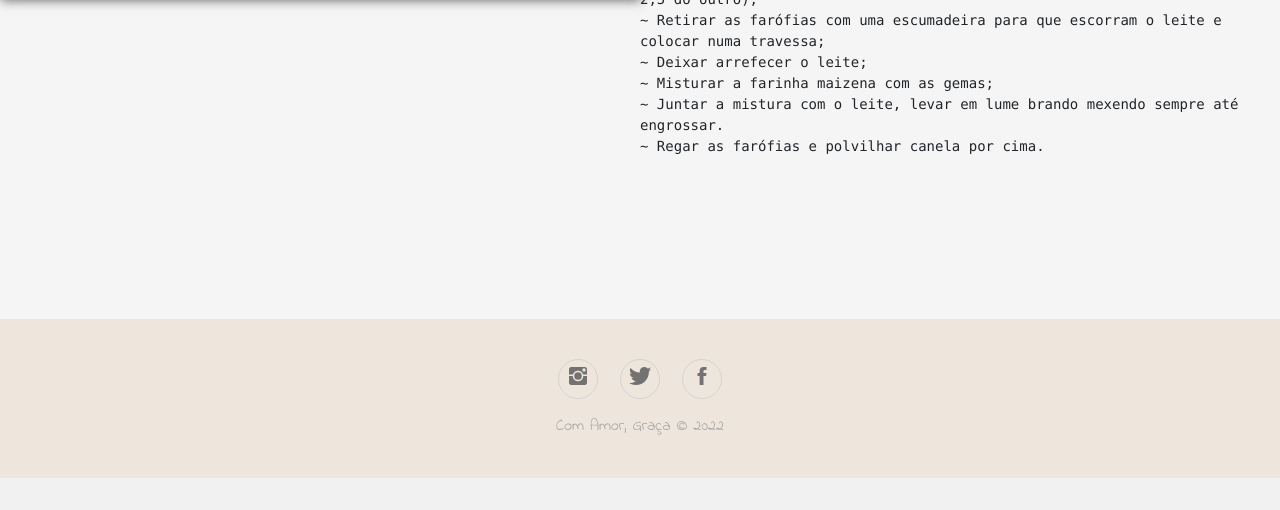
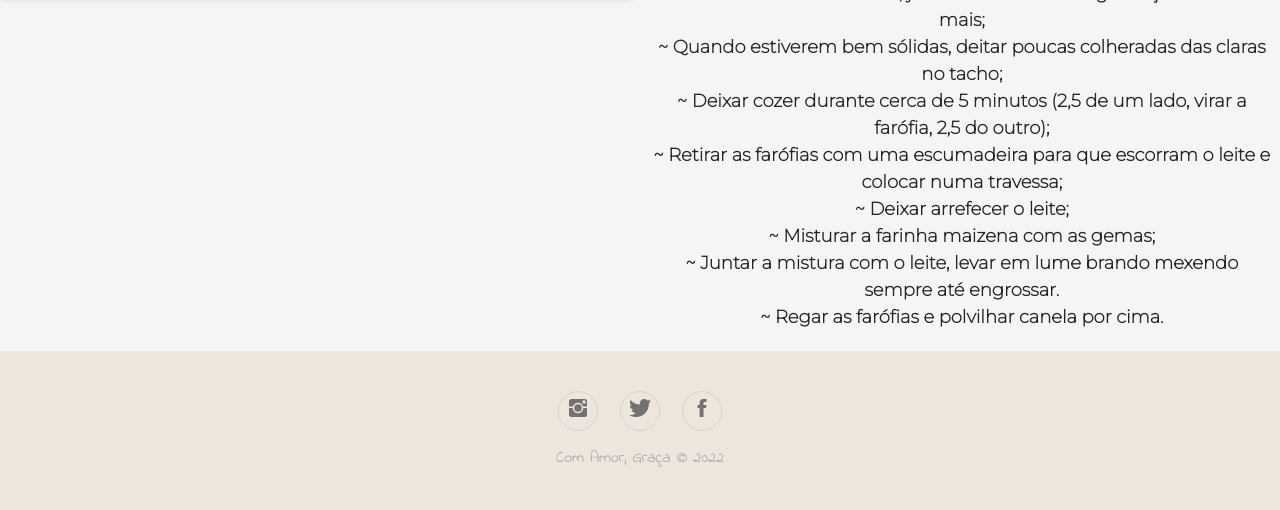
Before and after one commit to anacatbarbosa/project, a Flask app: a page that uses flask_program/templates/index.html in a window 1280 px wide. Shown: the part 567-1077 px from the top of the page. Before the commit the page ends 1045 px from the top, so only its background shows below. Run offline with Flask 2, Linux system fonts and the light colour scheme; data comes from the database, SQL or seed files in the repository; some libraries are stand-ins or nearby versions.

Commit message:
CSS changes

```diff
--- a/flask_program/static/login.css
+++ b/flask_program/static/login.css
@@ -10,7 +10,8 @@ hr {
 }
 
 form {
-    font-family: 'Trebuchet MS', 'Lucida Sans Unicode', 'Lucida Grande', 'Lucida Sans', Arial, sans-serif;
+    font-family: 'Montserrat', sans-serif;
+    font-weight: bold;
     width: 50%;
     margin: auto;
     text-align: center;
@@ -24,6 +25,7 @@ form div {
 form button {
     background-color: #FF8099 !important;
     border-color: #FF8099 !important;
+    font-weight: bold !important;
     margin: auto;
     text-align: center;
 }
--- a/flask_program/static/recipe_details.css
+++ b/flask_program/static/recipe_details.css
@@ -18,15 +18,21 @@
 }
 
 .recipeDetails {
+    margin: 10px;
     word-wrap: break-word;
     width: 50%;
 }
 
 pre {
+    font-family: 'Montserrat', sans-serif;
+    font-weight: bold;
+    font-size: 18px;
+    margin: 10px;
     white-space: pre-wrap;       /* css-3 */
     white-space: -moz-pre-wrap !important;  /* Mozilla, since 1999 */
     white-space: -pre-wrap;      /* Opera 4-6 */
     white-space: -o-pre-wrap;    /* Opera 7 */
     word-wrap: break-word;       /* Internet Explorer 5.5+ */
     width: 99%;
+    text-align: center;
    }
--- a/flask_program/static/recipes.css
+++ b/flask_program/static/recipes.css
@@ -15,7 +15,8 @@ hr {
 }
 
 .generalForm {
-    font-family: 'Trebuchet MS', 'Lucida Sans Unicode', 'Lucida Grande', 'Lucida Sans', Arial, sans-serif;
+    font-family: 'Montserrat', sans-serif;
+    font-weight: bold;
     width: 50%;
     margin: auto;
     text-align: center;
@@ -29,6 +30,7 @@ hr {
 .generalForm button {
     background-color: #FF8099 !important;
     border-color: #FF8099 !important;
+    font-weight: bold;
     margin: auto;
     text-align: center;
 }
--- a/flask_program/templates/index.html
+++ b/flask_program/templates/index.html
@@ -11,6 +11,9 @@
         <link rel="stylesheet" href="https://cdnjs.cloudflare.com/ajax/libs/twitter-bootstrap/4.1.3/css/bootstrap.min.css">
         <link rel="stylesheet" href="https://cdnjs.cloudflare.com/ajax/libs/ionicons/2.0.1/css/ionicons.min.css">
         <link rel="preconnect" href="https://fonts.googleapis.com"><link rel="preconnect" href="https://fonts.gstatic.com" crossorigin><link href="https://fonts.googleapis.com/css2?family=Indie+Flower&display=swap" rel="stylesheet">
+        <link rel="preconnect" href="https://fonts.googleapis.com">
+        <link rel="preconnect" href="https://fonts.gstatic.com" crossorigin>
+        <link href="https://fonts.googleapis.com/css2?family=Montserrat:wght@200&display=swap" rel="stylesheet">
         <link rel="stylesheet" href="{{ url_for('static', filename='style.css') }}">
         {% block link %}{% endblock %}
         <title>{% block title %} Com amor, Graça {% endblock %}</title>
```
